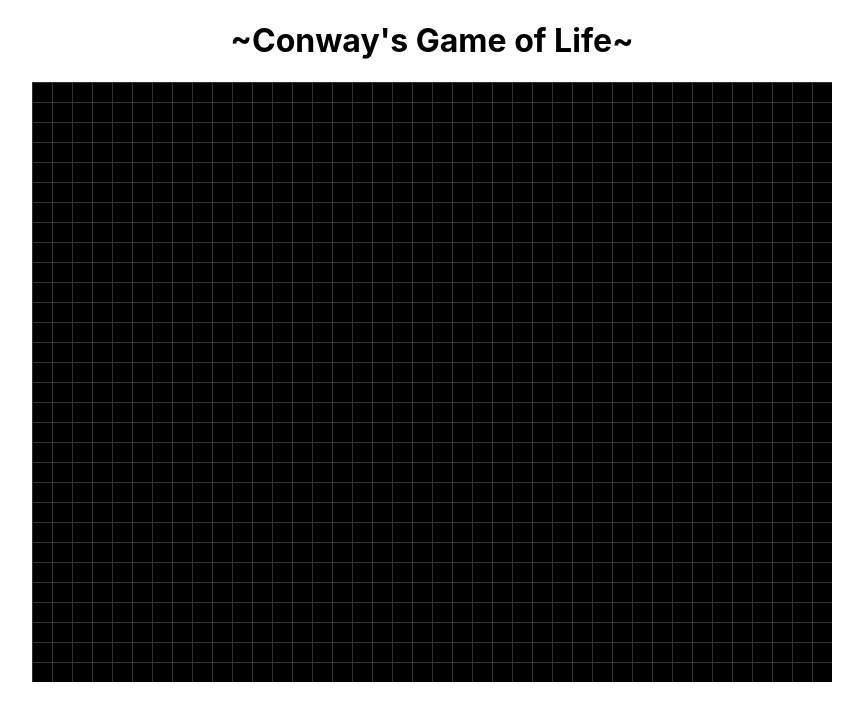
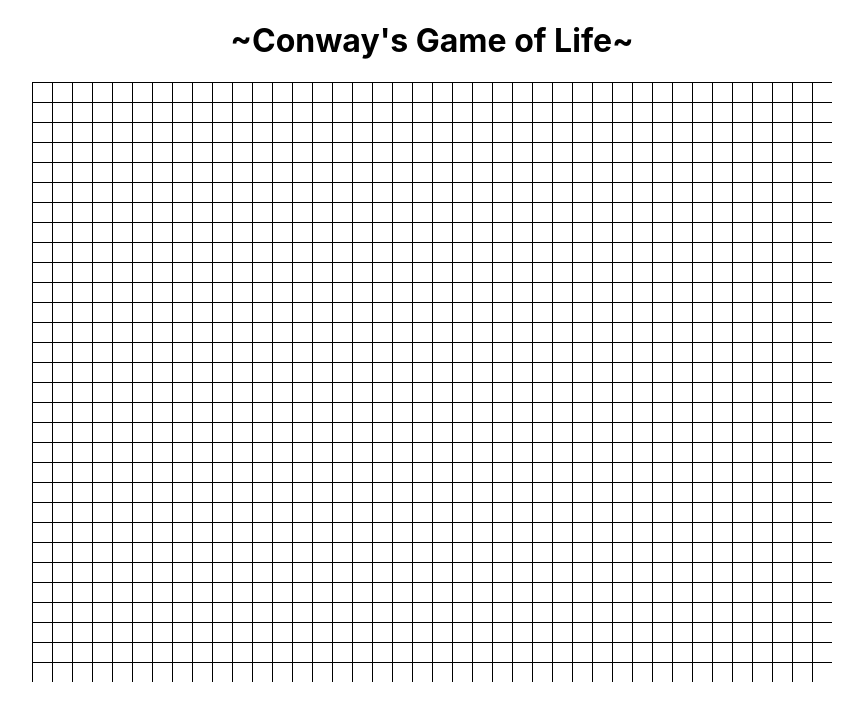
Before and after one commit to bloominstituteoftechnology/CS-Build-Week-1, a React (Create React App) app in the folder life/: page / in a window 1280 px wide. Shown: the top 720 px of the page, without its empty margins (208-1071 px from the left). Built offline with nearby package versions, Linux system fonts and the light colour scheme.

Commit message:
methods to generate board and cells

```diff
--- a/life/src/Life.css
+++ b/life/src/Life.css
@@ -1,7 +1,7 @@
 .Board {
   position: relative;
   margin: 0 auto;
-  background-color: #000;
-  background-image: linear-gradient(#333 1px, transparent 1px),
-    linear-gradient(90deg, #333 1px, transparent 1px);
+  background-color: rgb(255, 255, 255);
+  background-image: linear-gradient(rgb(0, 0, 0) 1px, transparent 1px),
+    linear-gradient(90deg, rgb(0, 0, 0) 1px, transparent 1px);
 }
--- a/life/src/Life.js
+++ b/life/src/Life.js
@@ -6,6 +6,39 @@ const WIDTH = 800;
 const HEIGHT = 600;
 
 class Life extends React.Component {
+  constructor() {
+    super();
+    this.rows = HEIGHT / CELL_SIZE;
+    this.cols = WIDTH / CELL_SIZE;
+    this.board = this.generateEmptyBoard();
+  }
+  state = {
+    cells: []
+  };
+
+  generateEmptyBoard() {
+    let board = [];
+    for (let y = 0; y < this.rows; y++) {
+      board[y] = [];
+      for (let x = 0; x < this.cols; x++) {
+        board[y][x] = false;
+      }
+    }
+    return board;
+  }
+
+  generateCells() {
+    let cells = [];
+    for (let y = 0; y < this.rows; y++) {
+      for (let x = 0; x < this.cols; x++) {
+        if (this.board[y][x]) {
+          cells.push({ x, y });
+        }
+      }
+    }
+    return cells;
+  }
+
   render() {
     return (
       <div>
```
